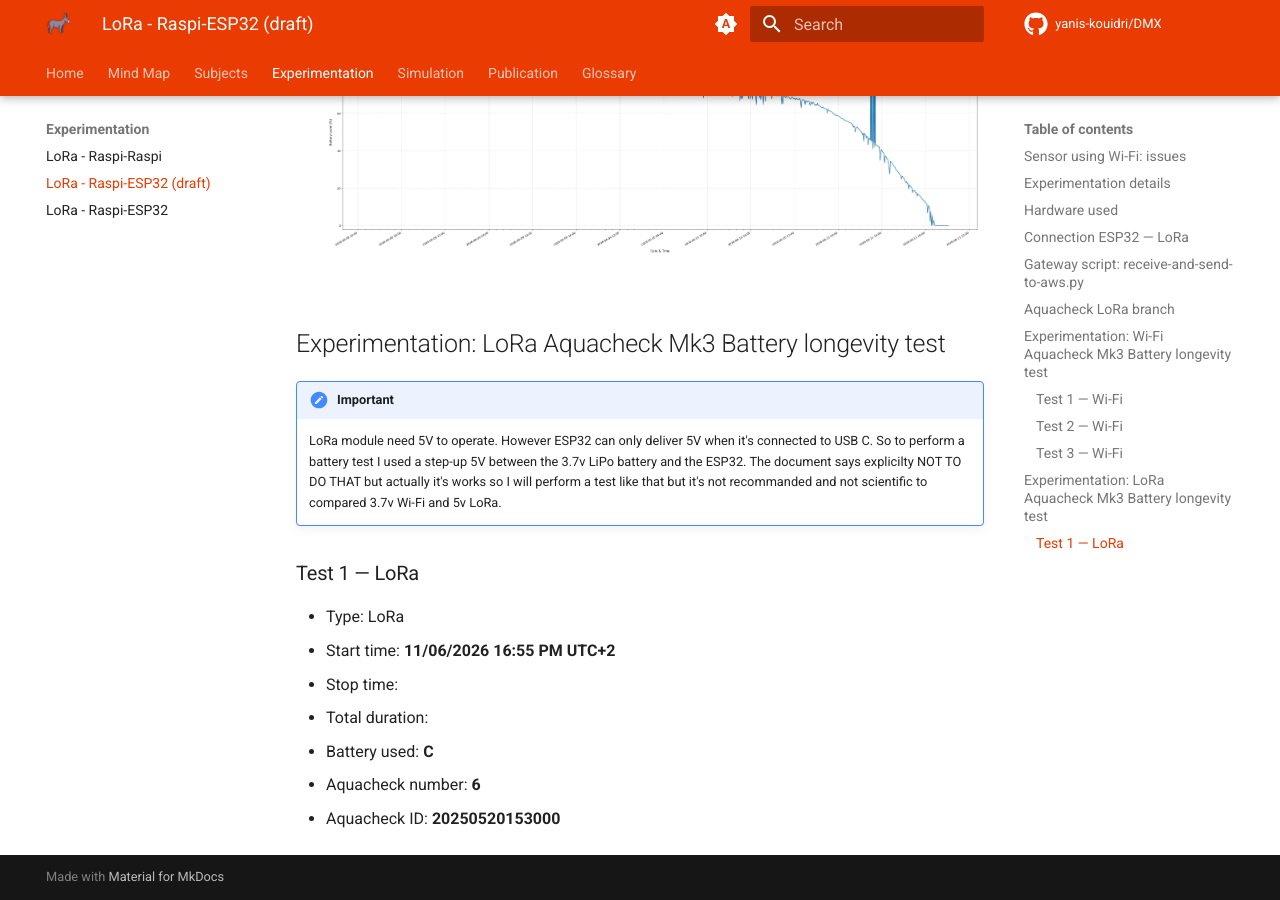
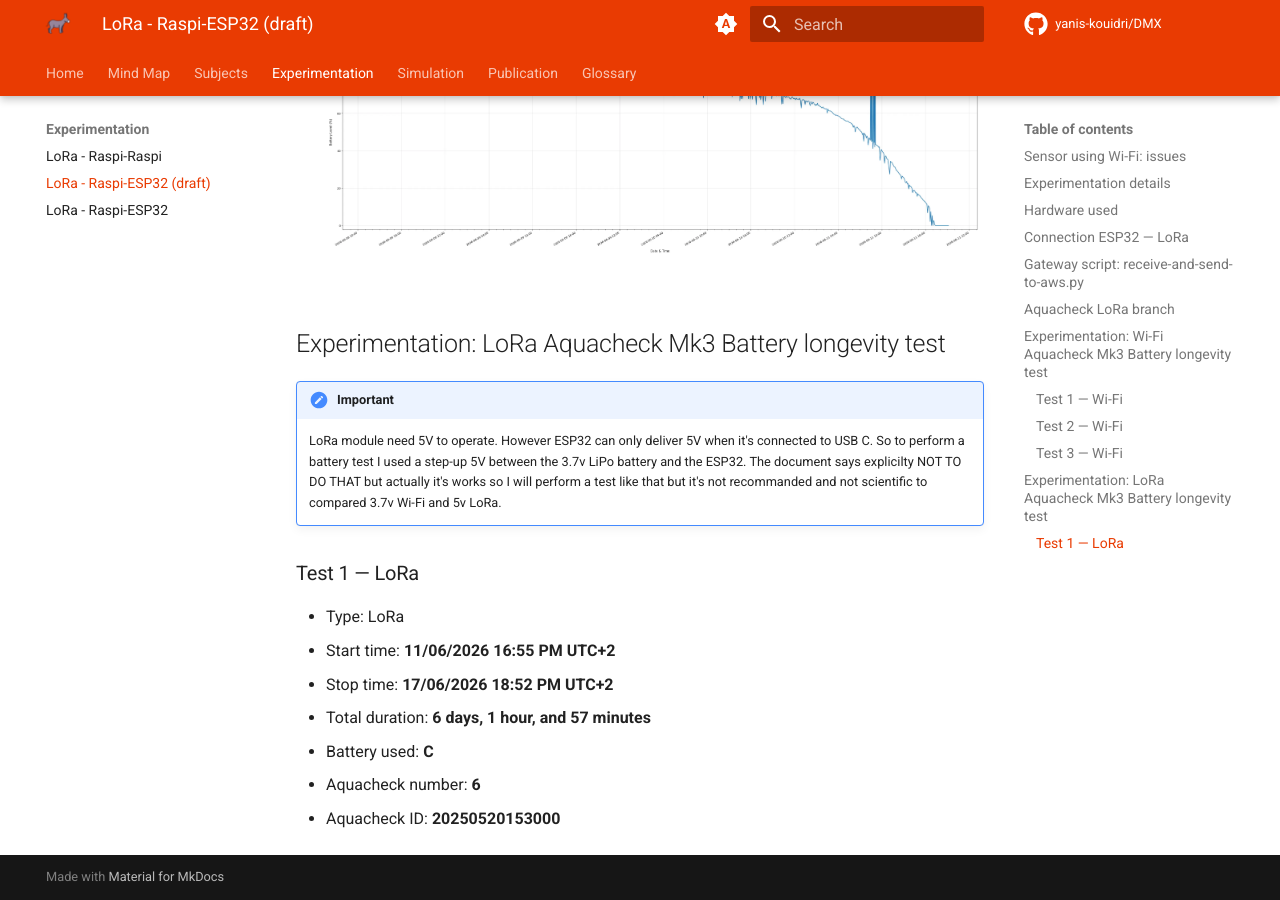
Before and after one commit to Yanis-Kouidri/DMX, an MkDocs documentation site: the page built from docs/experimentation/lora-raspi-esp32/lora-raspi-esp32_draft.md, in a window 1280 px wide and 900 px high, scrolled down 7077 px. Built offline with MkDocs 1.6.1 and Material for MkDocs 9.7.7, drawn with Linux system fonts in a browser that asks for light colours; comment, search, counter and statistics services are not loaded.

Commit message:
feat: add date for lora test 1

```diff
--- a/docs/experimentation/lora-raspi-esp32/lora-raspi-esp32_draft.md
+++ b/docs/experimentation/lora-raspi-esp32/lora-raspi-esp32_draft.md
@@ -122,7 +122,6 @@ In this second test, I use the same battery, the same voltage and the same Aquac
 
 ![Battery-Detail](images/test3-battery-graph.webp)
 
-
 ## Experimentation: LoRa Aquacheck Mk3 Battery longevity test
 
 !!! important
@@ -133,8 +132,8 @@ In this second test, I use the same battery, the same voltage and the same Aquac
 
 - Type: LoRa
 - Start time: **11/06/2026 16:55 PM UTC+2**
-- Stop time:
-- Total duration:
+- Stop time: **17/06/2026 18:52 PM UTC+2**
+- Total duration: **6 days, 1 hour, and 57 minutes**
 - Battery used: **C**
 - Aquacheck number: **6**
 - Aquacheck ID: **20250520153000**
```
